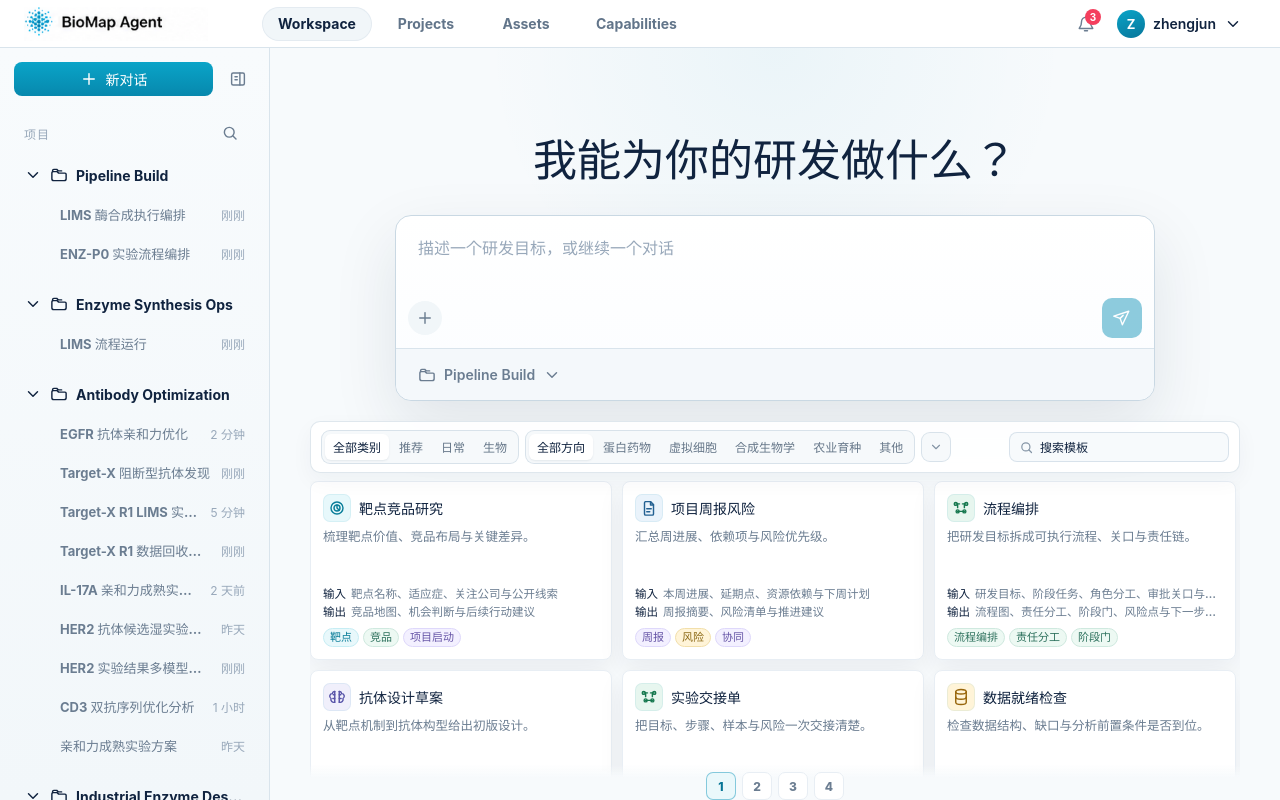
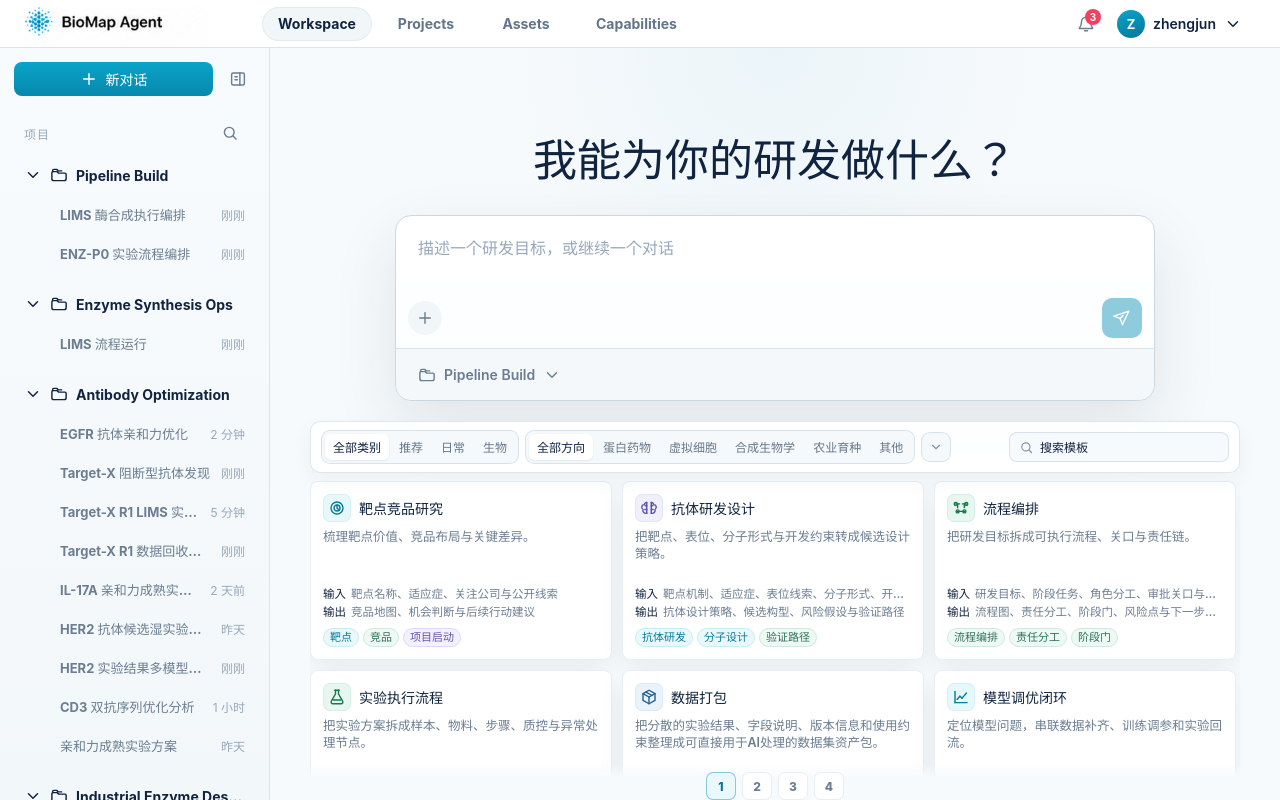
Before and after one commit to Govudw/shengwudemo, a React (Vite) app: page / in a window 1280 px wide. Built offline with nearby package versions, Linux system fonts and the light colour scheme.

Commit message:
feat: set recommended template order

```diff
--- a/src/data/homeTemplates/batches/batch01.ts
+++ b/src/data/homeTemplates/batches/batch01.ts
@@ -33,6 +33,23 @@ export const templateBatch01: HomeTemplate[] = [
     typeTags: ['完整工作流'],
     displayTags: ['周报', '风险', '协同'],
     featured: true,
+    sortOrder: 7.1,
+  },
+  {
+    id: 'home-template-102',
+    title: '抗体研发设计',
+    summary: '把靶点、表位、分子形式与开发约束转成候选设计策略。',
+    input: '靶点机制、适应症、表位线索、分子形式、开发约束',
+    output: '抗体设计策略、候选构型、风险假设与验证路径',
+    prompt:
+      '我的抗体研发设计需求如下：【靶点机制、目标适应症、表位线索、期望分子形式、亲和力/特异性目标、成药性约束、已有数据与当前疑问】。请你作为Agent完成 antibody R&D design starter，系统拆解靶点与表位假设、候选分子构型、关键优化指标和开发风险，输出可执行的抗体设计策略、验证实验路径与下一步决策要点。',
+    icon: 'brain',
+    tone: 'violet',
+    scopeTags: ['生物'],
+    directionTags: ['蛋白药物'],
+    typeTags: ['研究设计', '模型优化'],
+    displayTags: ['抗体研发', '分子设计', '验证路径'],
+    featured: true,
     sortOrder: 2,
   },
   {
@@ -50,7 +67,41 @@ export const templateBatch01: HomeTemplate[] = [
     typeTags: ['完整工作流'],
     displayTags: ['流程编排', '责任分工', '阶段门'],
     featured: true,
-    sortOrder: 2.5,
+    sortOrder: 3,
+  },
+  {
+    id: 'home-template-103',
+    title: '实验执行流程',
+    summary: '把实验方案拆成样本、物料、步骤、质控与异常处理节点。',
+    input: '实验目标、样本信息、物料清单、执行步骤、质控要求',
+    output: '执行流程、物料准备、QC节点、异常处理与交接清单',
+    prompt:
+      '我的实验执行流程需求如下：【实验目标、方案草案、样本与物料信息、执行团队或CRO安排、关键步骤、质控要求、时间节点、异常处理规则】。请你作为Agent完成 experiment execution workflow starter，把方案拆解成可执行流程，明确样本和物料准备、关键操作步骤、QC放行点、异常处理分支、责任人和结果回传要求。',
+    icon: 'flask',
+    tone: 'teal',
+    scopeTags: ['日常', '生物'],
+    directionTags: ['其他', '蛋白药物', '虚拟细胞', '合成生物学'],
+    typeTags: ['实验', '完整工作流'],
+    displayTags: ['实验执行', 'QC节点', '交接清单'],
+    featured: true,
+    sortOrder: 4,
+  },
+  {
+    id: 'home-template-104',
+    title: '模型调优闭环',
+    summary: '定位模型问题，串联数据补齐、训练调参和实验回流。',
+    input: '模型表现、评估指标、错误样本、训练数据、实验反馈',
+    output: '调优计划、数据补齐项、训练策略、验证实验与闭环节奏',
+    prompt:
+      '我的模型调优闭环需求如下：【模型任务、当前模型表现、核心评估指标、错误样本或失败案例、训练数据情况、标签与特征问题、已有调参记录、可追加实验资源、我希望优先优化的目标】。请你作为Agent完成 model tuning loop starter，诊断模型短板和数据瓶颈，规划数据补齐、标签复核、特征调整、训练策略和实验回流路径，输出下一轮调优计划与闭环验证节奏。',
+    icon: 'chart',
+    tone: 'cyan',
+    scopeTags: ['生物'],
+    directionTags: ['其他', '蛋白药物', '虚拟细胞', '合成生物学'],
+    typeTags: ['模型优化', '结果分析'],
+    displayTags: ['模型调优', '实验回流', '闭环'],
+    featured: true,
+    sortOrder: 6,
   },
   {
     id: 'home-template-003',
@@ -67,7 +118,7 @@ export const templateBatch01: HomeTemplate[] = [
     typeTags: ['研究设计'],
     displayTags: ['抗体', '设计', '表位'],
     featured: true,
-    sortOrder: 3,
+    sortOrder: 7.2,
   },
   {
     id: 'home-template-004',
@@ -84,7 +135,7 @@ export const templateBatch01: HomeTemplate[] = [
     typeTags: ['实验'],
     displayTags: ['交接', '实验', '执行'],
     featured: true,
-    sortOrder: 4,
+    sortOrder: 7.3,
   },
   {
     id: 'home-template-005',
@@ -101,6 +152,6 @@ export const templateBatch01: HomeTemplate[] = [
     typeTags: ['结果分析'],
     displayTags: ['数据集', '质控', '就绪度'],
     featured: true,
-    sortOrder: 5,
+    sortOrder: 7.4,
   },
 ]
--- a/src/data/homeTemplates/batches/batch02.ts
+++ b/src/data/homeTemplates/batches/batch02.ts
@@ -16,7 +16,7 @@ export const templateBatch02: HomeTemplate[] = [
     typeTags: ['研究设计'],
     displayTags: ['靶点', '证据', '分诊'],
     featured: true,
-    sortOrder: 6,
+    sortOrder: 7.5,
   },
   {
     id: 'home-template-007',
--- a/src/data/homeTemplates/batches/batch16.ts
+++ b/src/data/homeTemplates/batches/batch16.ts
@@ -16,7 +16,7 @@ export const templateBatch16: HomeTemplate[] = [
     typeTags: ['结果分析', '模型优化'],
     displayTags: ['数据打包', 'AI就绪', '资产交付'],
     featured: true,
-    sortOrder: 76,
+    sortOrder: 5,
   },
   {
     id: 'home-template-077',
```
Also changed, not shown: 1 other file (tests, documents, lock files or other folders).
